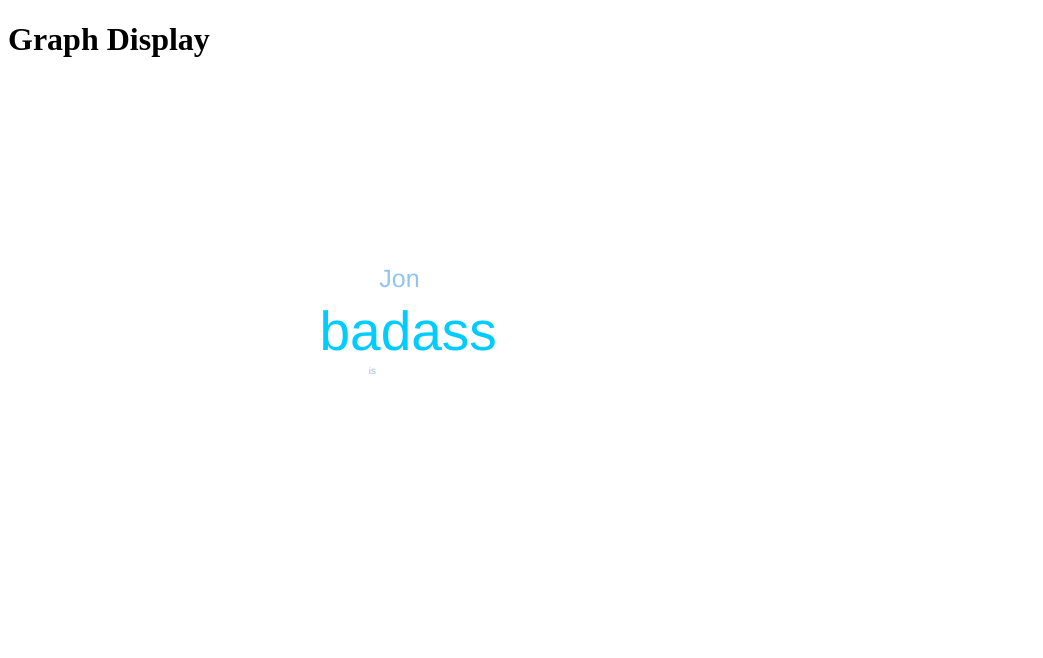
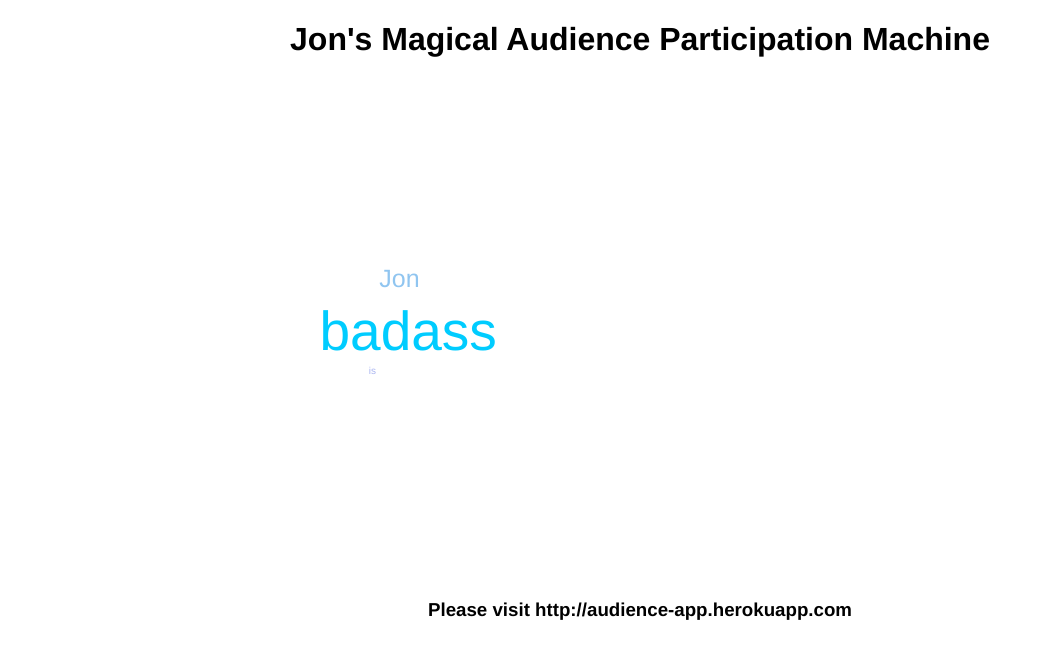
Before and after one commit to J-On/audience-app, a website: page public/display.html in a window 1280 px wide. Shown: the whole page, without its empty margins (0-1043 px from the left). Drawn offline with nearby package versions, Linux system fonts and the light colour scheme; no server answers.

Commit message:
slight css touch ups

```diff
--- a/public/display.html
+++ b/public/display.html
@@ -9,10 +9,12 @@
 </head>
 <body>
 
-
-<h1 id="question-title">Graph Display</h1>
+<h1>Jon's Magical Audience Participation Machine</h1>
+<h2 id="question-title"></h2>
 
 <div id="keywords"></div>
+
+<h3>Please visit http://audience-app.herokuapp.com</h3>
 
 
   <!-- <script type="text/javascript" src="https://cdnjs.cloudflare.com/ajax/libs/d3/3.5.6/d3.min.js" charset="utf-8"></script>
--- a/public/jqcloud.css
+++ b/public/jqcloud.css
@@ -5,6 +5,18 @@
  * Copyright 2014-2017 Damien "Mistic" Sorel (http://www.strangeplanet.fr)
  * Licensed under MIT (http://opensource.org/licenses/MIT)
  */
+
+h1 {
+  font-family: "Helvetica", "Arial", sans-serif;
+  text-align: center;
+}
+
+h3 {
+  font-family: "Helvetica", "Arial", sans-serif;
+  text-align: center;
+}
+
+
 .jqcloud {
   font: 10px "Helvetica", "Arial", sans-serif;
   line-height: normal;
```
Also changed, not shown: 1 other file.
